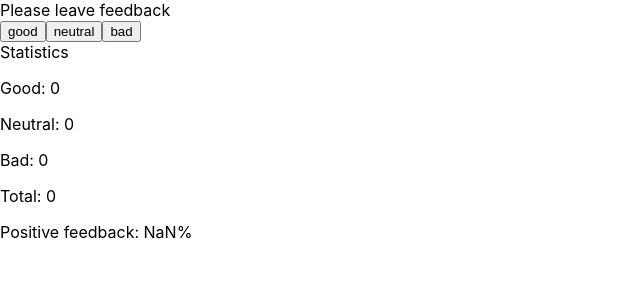
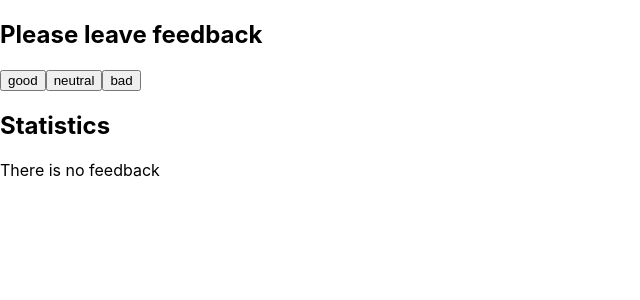
Before and after one commit to OleksandrStad/goit-react-hw-02-feedback, a React (Create React App) app: page / in a window 1280 px wide. Shown: the top 300 px of the page, without its empty margins (0-640 px from the left). Built offline with nearby package versions, Linux system fonts and the light colour scheme.

Commit message:
add <Section >,<Notification >

```diff
--- a/src/components/App.jsx
+++ b/src/components/App.jsx
@@ -1,6 +1,8 @@
 import React, { Component } from 'react';
-import { FeedbackOptions } from './FeedbackOptions/Feedback'
-import { Statistics } from './Statistics/Statistics'
+import { FeedbackOptions } from './FeedbackOptions/Feedback';
+import { Statistics } from './Statistics/Statistics';
+import { Section } from './Section/Section';
+import { Notification } from './Notification/Notification';
 
 
 
@@ -10,11 +12,9 @@
     good: 0,
     neutral: 0,
     bad: 0,
-    // positive feedback: 0,
   };
 
   Increment = options => {
-    console.log(options)
     this.setState(prevState => {
       return {
         [options]: prevState[options] + 1,
@@ -27,29 +27,34 @@
   };
 
   countPositiveFeedbackPercentage() {
-    return this.state.good / this.countTotalFeedback() * 100
+    return Math.round(this.state.good / this.countTotalFeedback() * 100)
   }
 
 
 
   render() {
-    // const { good, neutral, bad } = this.state;
 
     return (
       <div>
+        <Section title="Please leave feedback">
           <FeedbackOptions
             options={['good', 'neutral', 'bad']}
             onLeaveFeedback={this.Increment} />
+        </Section>
 
+        <Section title="Statistics">
+
+          {this.countTotalFeedback() > 0 ?
             <Statistics
-
               good={this.state.good}
               neutral={this.state.neutral}
               bad={this.state.bad}
               total={this.countTotalFeedback()}
-          Positive={this.countPositiveFeedbackPercentage()}
-        />
+              positive={this.countPositiveFeedbackPercentage()}
+            /> :
+            <Notification message="There is no feedback" />}
 
+        </Section>
 
       </div>
 
--- a/src/components/FeedbackOptions/Feedback.jsx
+++ b/src/components/FeedbackOptions/Feedback.jsx
@@ -6,8 +6,6 @@
 export const FeedbackOptions = ({ options, onLeaveFeedback }) => {
 
     return (
-        <div>
-            <span>Please leave feedback</span>
         <div>
             {options.map(el => {
                 return (
@@ -18,8 +16,12 @@
             })}
 
         </div>
-
-        </div>
     )
 
 };
+
+
+FeedbackOptions.propTypes = {
+    options: PropTypes.arrayOf(PropTypes.string).isRequired,
+    onLeaveFeedback: PropTypes.func.isRequired,
+};
--- /dev/null
+++ b/src/components/Notification/Notification.jsx
@@ -0,0 +1,15 @@
+import React from "react";
+import PropTypes from 'prop-types';
+
+
+export const Notification = ({ message }) => {
+    return (
+        <p>{message}</p>
+    )
+}
+
+
+
+Notification.propTypes = {
+    message: PropTypes.string.isRequired
+};
--- /dev/null
+++ b/src/components/Section/Section.jsx
@@ -0,0 +1,19 @@
+import PropTypes from 'prop-types';
+
+export const Section = ({ title, children }) => {
+    return (
+        <div>
+            <h2>{title}</h2>
+            {children}
+        </div>)
+
+};
+
+
+
+
+
+Section.propTypes = {
+    title: PropTypes.string.isRequired,
+    children: PropTypes.object.isRequired,
+};
--- a/src/components/Statistics/Statistics.jsx
+++ b/src/components/Statistics/Statistics.jsx
@@ -1,16 +1,25 @@
 import React from 'react';
 import PropTypes from 'prop-types';
 
-export const Statistics = ({ good, neutral, bad, total, Positive }) => {
+export const Statistics = ({ good, neutral, bad, total, positive }) => {
 
     return (
         < div >
-            <span>Statistics</span>
             <p>Good: <span>{good}</span></p>
             <p>Neutral: <span>{neutral}</span></p>
             <p>Bad: <span>{bad}</span></p>
             <p>Total: <span>{total}</span></p>
-            <p>Positive feedback: <span>{Positive}%</span></p>
+            <p>Positive feedback: <span>{positive}%</span></p>
         </div >
     )
 };
+
+
+
+Statistics.propTypes = {
+    good: PropTypes.number.isRequired,
+    neutral: PropTypes.number.isRequired,
+    bad: PropTypes.number.isRequired,
+    total: PropTypes.number.isRequired,
+    positive: PropTypes.number.isRequired,
+};
```
Lines whose indentation alone changed are shown as unchanged.
